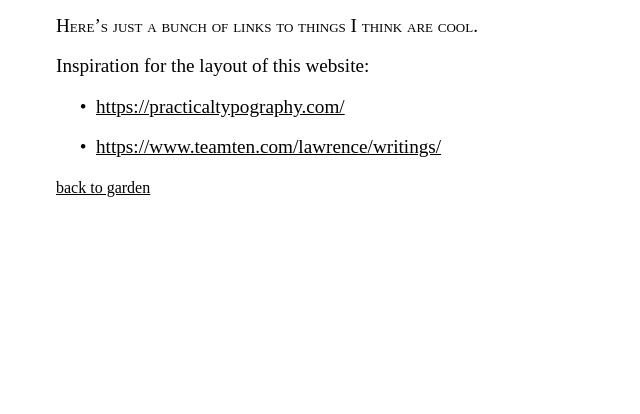
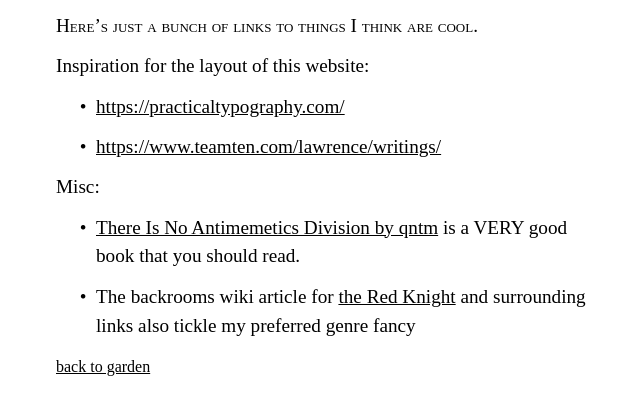
Before and after one commit to wade-cheng/wade-cheng.github.io, an Eleventy site: page src/garden/link-wall.njk in a window 1280 px wide. Shown: the part 136-550 px from the top of the page, without its empty margins (312-952 px from the left). Built offline with nearby package versions, Linux system fonts and the light colour scheme; Eleventy itself is replaced by a stand-in of ours; files that its build step writes are made by us from their sources; no server answers; a web font is replaced by a local one.

Commit message:
feat: add some reading recs to link wall

```diff
--- a/src/garden/link-wall.njk
+++ b/src/garden/link-wall.njk
@@ -20,3 +20,21 @@ layout: "garden_planter.njk"
         >
     </li>
 </ul>
+
+<p>Misc:</p>
+
+<ul>
+    <li>
+        <a href="https://qntm.org/scp"
+            >There Is No Antimemetics Division by qntm</a
+        >
+        is a VERY good book that you should read.
+    </li>
+    <li>
+        The backrooms wiki article for
+        <a href="https://backrooms-wiki.wikidot.com/entity-71"
+            >the Red Knight</a
+        >
+        and surrounding links also tickle my preferred genre fancy
+    </li>
+</ul>
```
